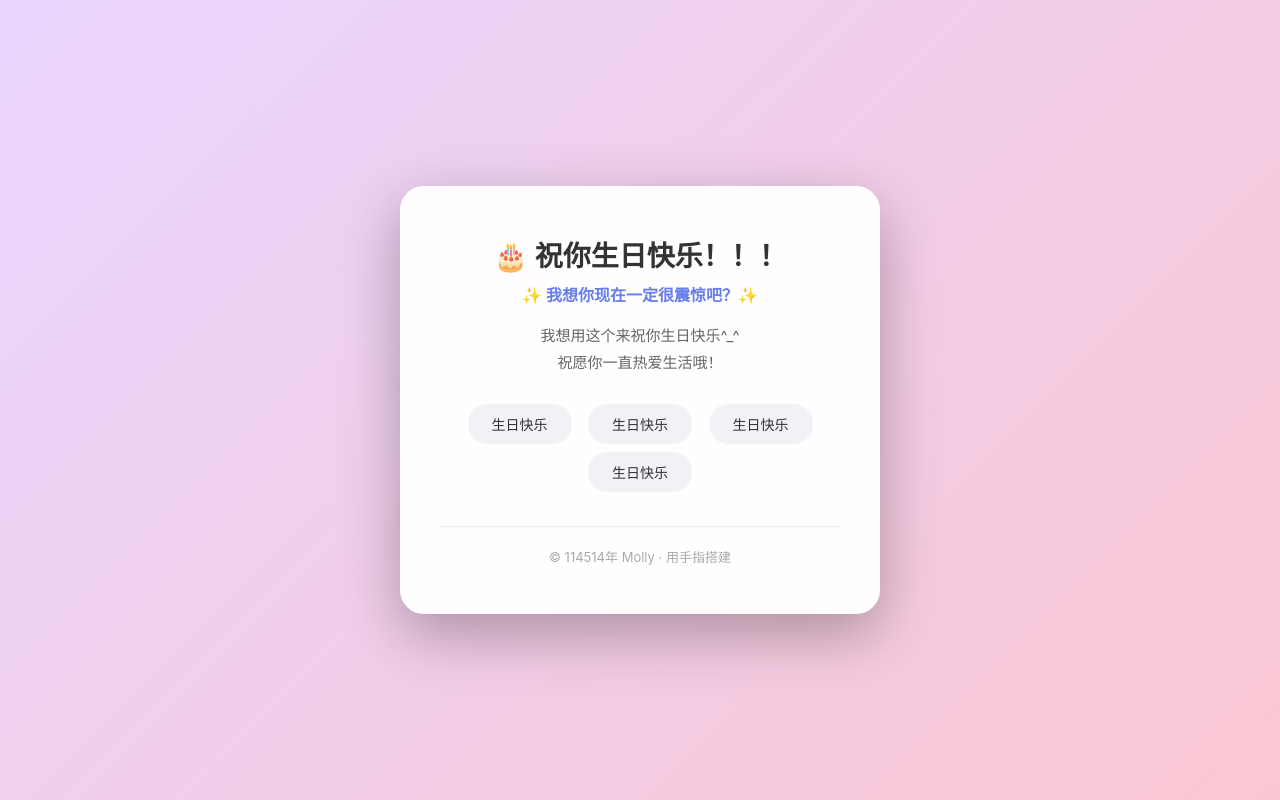
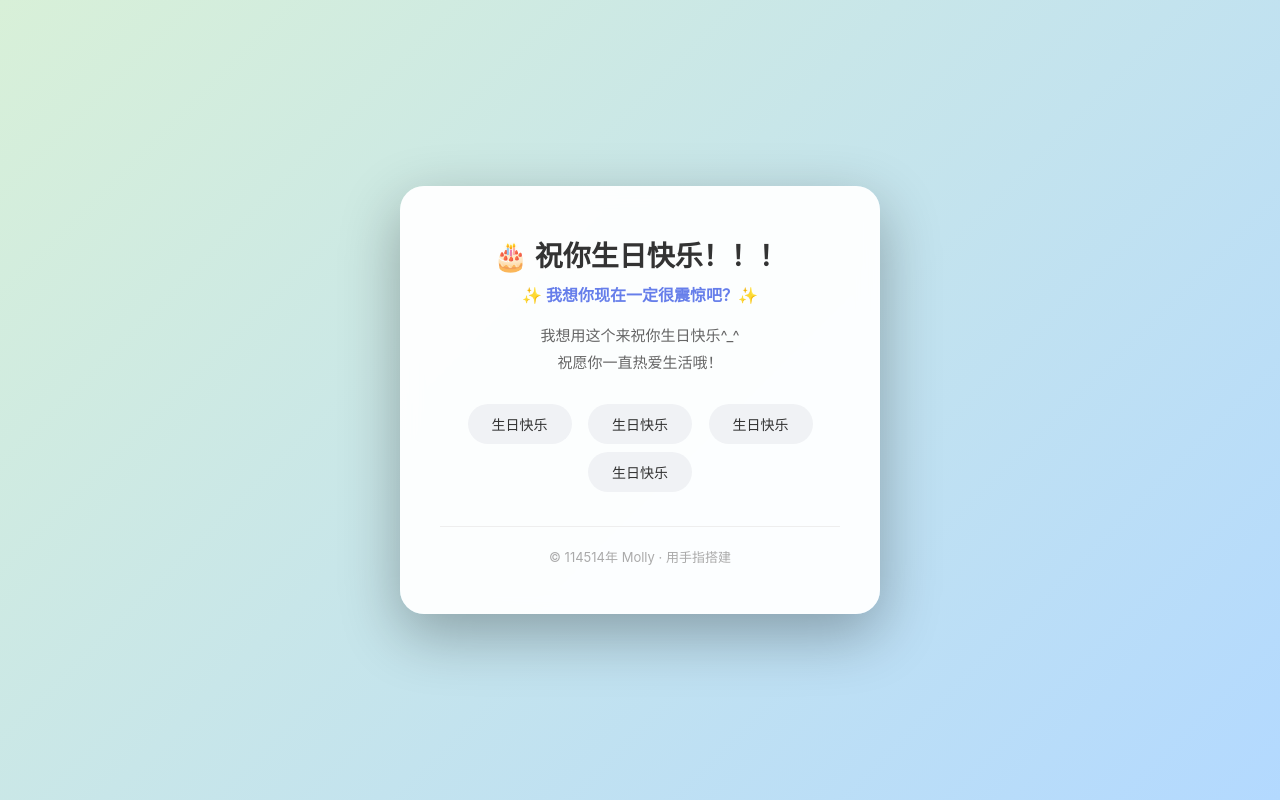
Before and after one commit to molly-meme/molly-meme.github.io, a plain HTML site: page index.html in a window 1280 px wide. Drawn offline with Linux system fonts and the light colour scheme.

Commit message:
Update index.html

```diff
--- a/index.html
+++ b/index.html
@@ -12,8 +12,7 @@
         }
         body {
             font-family: -apple-system, "Microsoft YaHei", sans-serif;
-            background: linear-gradient(135deg, #e9d5ff 0%, #fbc7d3 100%);
-            min-height: 100vh;
+            background: linear-gradient(135deg, #d8f0d8, #b3d9ff);            min-height: 100vh;
             display: flex;
             justify-content: center;
             align-items: center;
```
